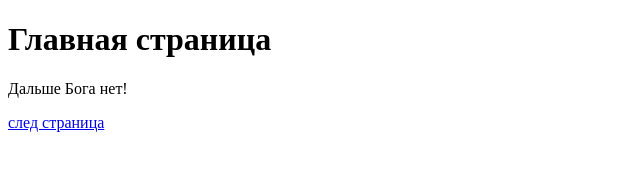
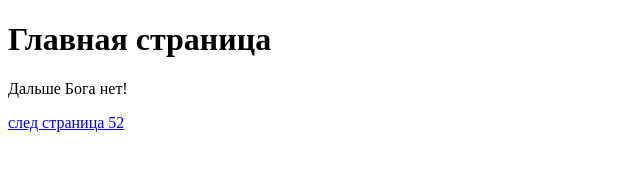
Before and after one commit to gababybi/git-academic-popapipa, a plain HTML site: page index.html in a window 1280 px wide. Shown: the full height of the page, 0-640 px from the left. Drawn offline with Linux system fonts and the light colour scheme.

```diff
--- a/index.html
+++ b/index.html
@@ -12,7 +12,7 @@
         Дальше Бога нет!
     </p>
      <a href="pages/about.html">
-         след страница
+         след страница 52
      </a>
 </body>
 </html>
```
